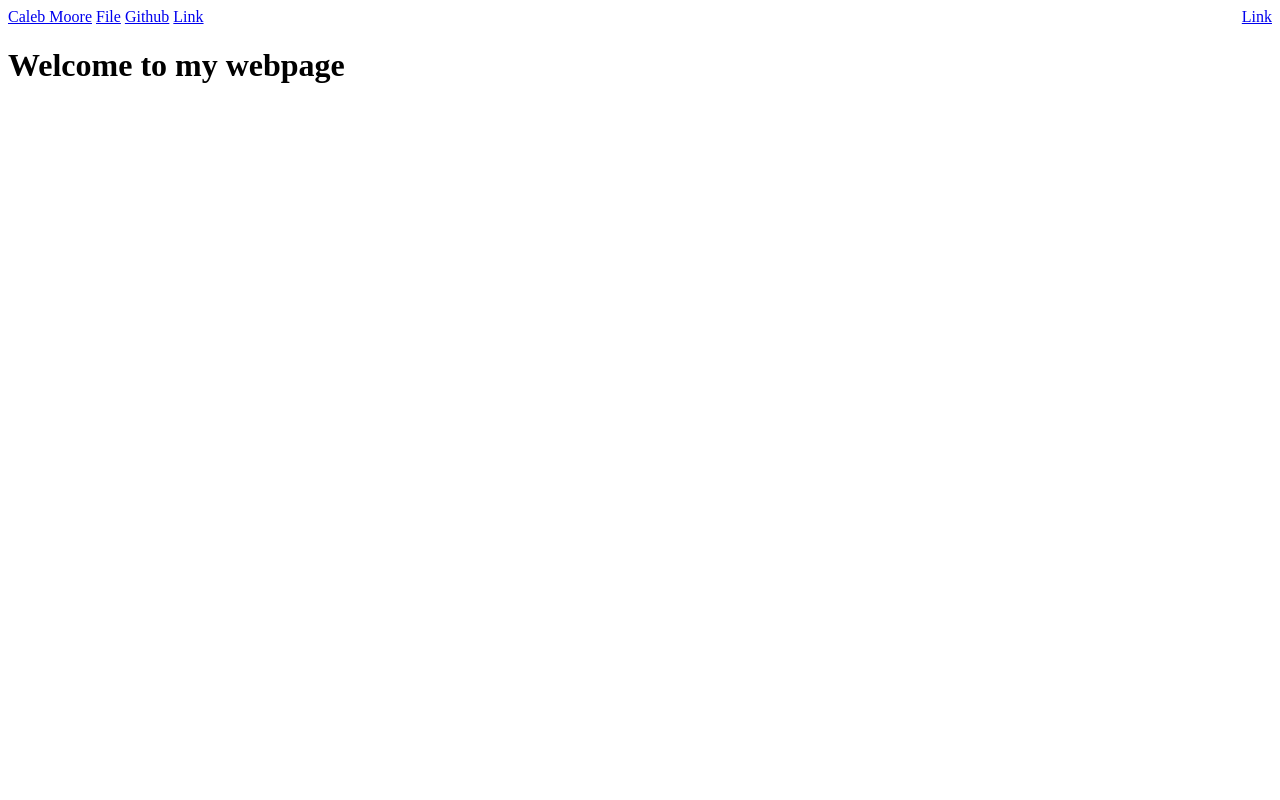
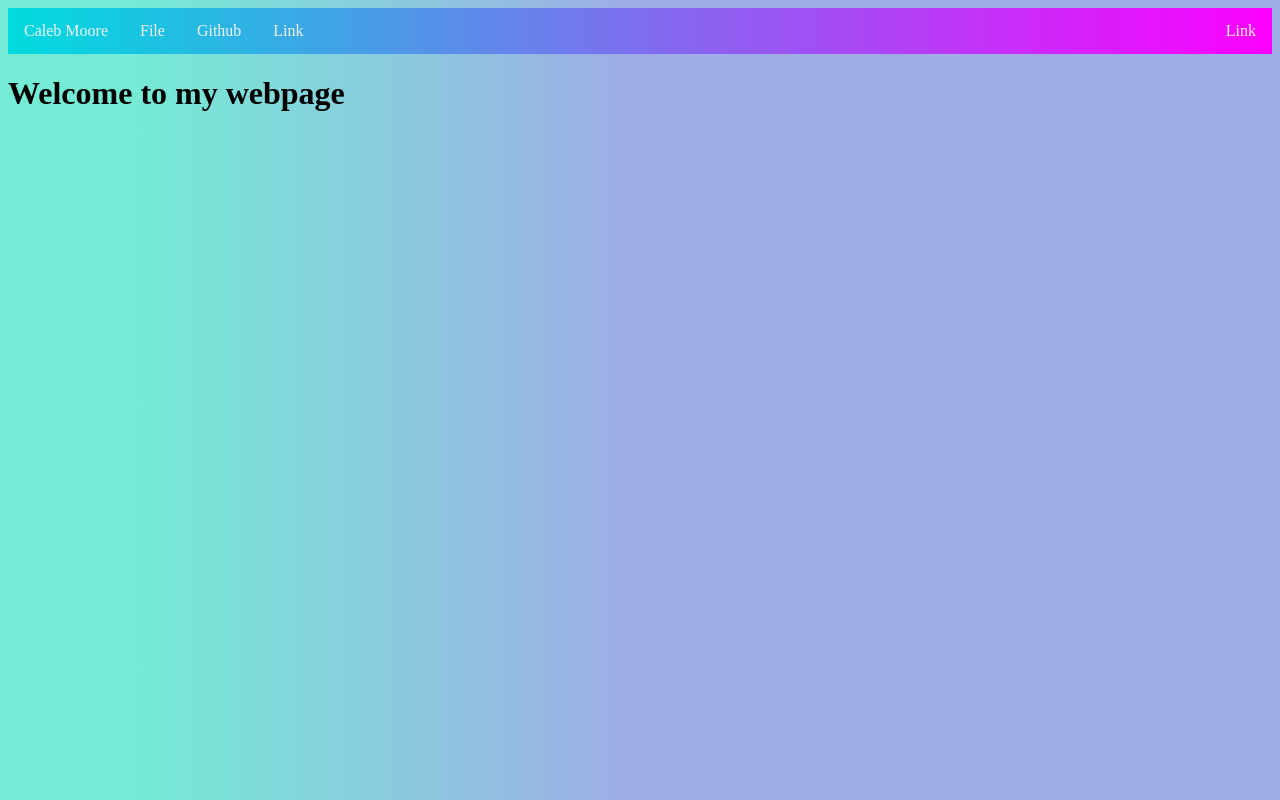
Before and after one commit to Caleb-Moore/Caleb-Moore.github.io, a plain HTML site: page index.html in a window 1280 px wide. Drawn offline with Linux system fonts and the light colour scheme.

Commit message:
Update index.html

```diff
--- a/index.html
+++ b/index.html
@@ -4,7 +4,7 @@
         <title>Caleb-Moore</title>
         <meta charset="UTF-8">
         <meta name="viewport" content="width=device-width, initial-scale=1">
-        <link rel="stylesheet" href="Web.css">
+        <link rel="stylesheet" href="css.css">
     </head>
 
     <body>
```
